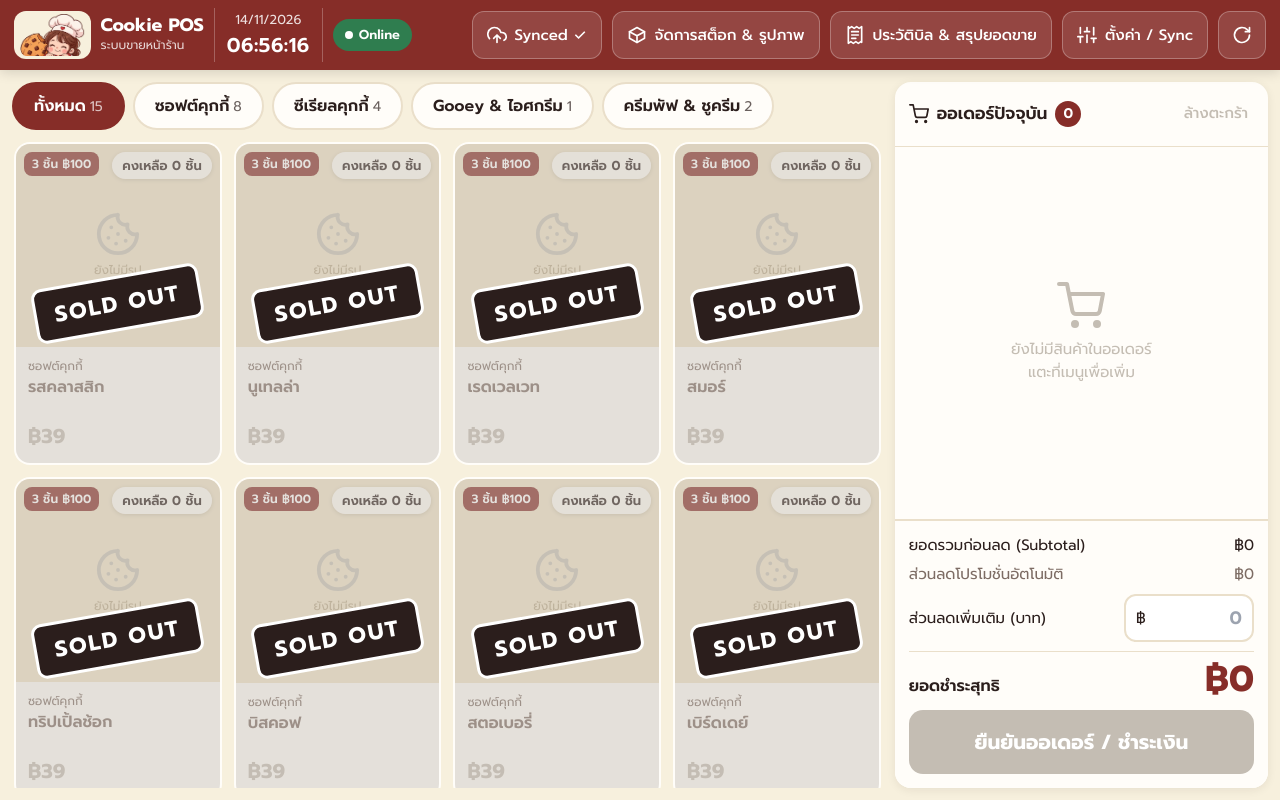
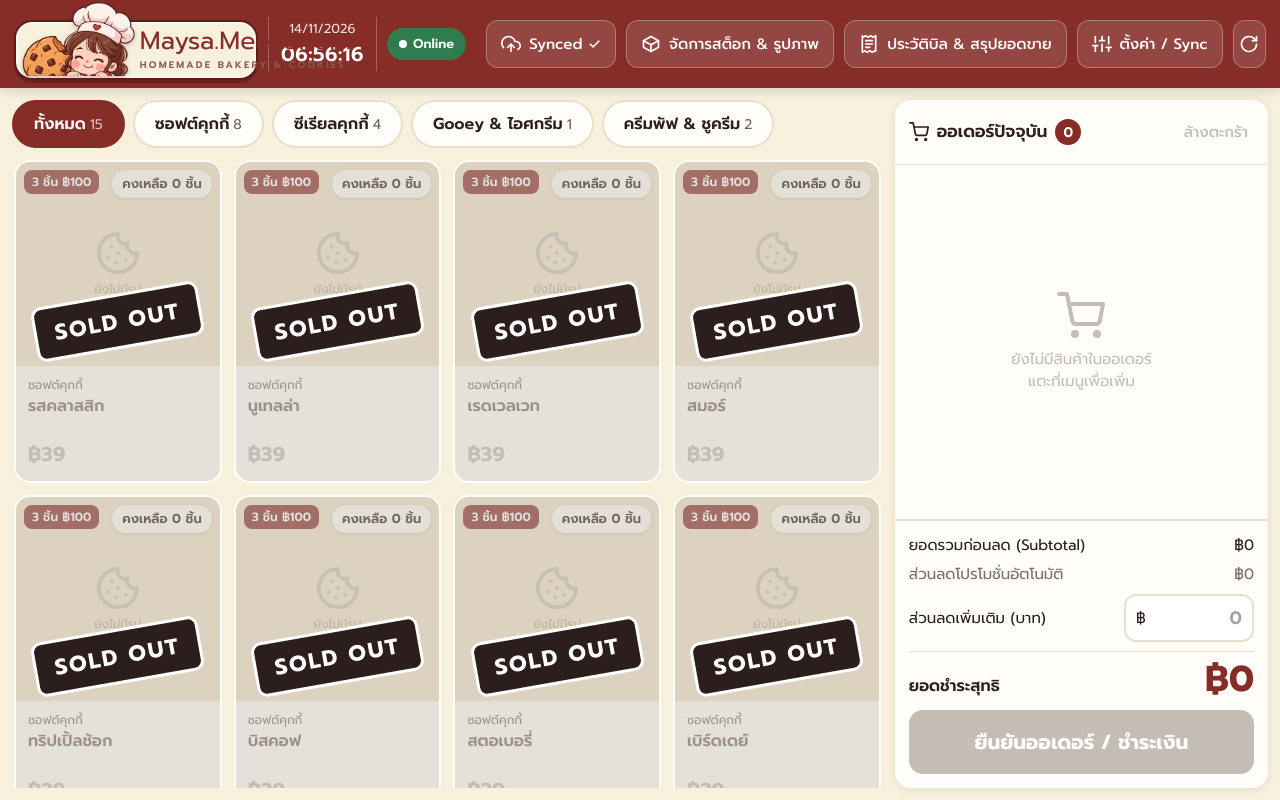
Before and after one commit to Jakkrit-62/cookie-pos, a plain HTML site: page index.html in a window 1280 px wide. Drawn offline with nearby package versions, Linux system fonts and the light colour scheme; a web font is replaced by a local one.

Commit message:
Redesign header branding: mascot peeking over cream name card
Co-Authored-By: Claude Sonnet 5.5 <noreply@anthropic.com>

```diff
--- a/app.js
+++ b/app.js
@@ -217,7 +217,7 @@ function lsSet(key, value) {
 const defaultStock = () => Object.fromEntries(Object.keys(STOCK_ITEMS).map((k) => [k, 0]));
 const defaultSettings = () => ({
   gasUrl: '',
-  shopName: 'Cookie POS',
+  shopName: 'Maysa.Meekanom',
   deviceName: 'iPad-1',
   lastSyncAt: '',
   lastSyncError: '',
@@ -239,6 +239,7 @@ const state = {
   category: 'all',
   syncing: false,
 };
+if (state.settings.shopName === 'Cookie POS') state.settings.shopName = 'Maysa.Meekanom';
 if (!Array.isArray(state.orders)) state.orders = [];
 if (!Array.isArray(state.queue)) state.queue = [];
 if (!Array.isArray(state.cart.lines)) state.cart.lines = [];
@@ -526,8 +527,8 @@ function renderClock() {
 }
 
 function renderHeader() {
-  $('#shopName').textContent = state.settings.shopName || 'Cookie POS';
-  document.title = state.settings.shopName || 'Cookie POS';
+  $('#shopName').textContent = state.settings.shopName || 'Maysa.Meekanom';
+  document.title = state.settings.shopName || 'Maysa.Meekanom';
   const online = navigator.onLine;
   const badge = $('#netBadge');
   badge.textContent = online ? 'Online' : 'Offline';
@@ -1951,7 +1952,7 @@ function bindEvents() {
     } else if (act === 'test-url') testConnection();
     else if (act === 'sync-all') syncNow();
     else if (act === 'save-shop') {
-      state.settings.shopName = $('#shopNameInput').value.trim() || 'Cookie POS';
+      state.settings.shopName = $('#shopNameInput').value.trim() || 'Maysa.Meekanom';
       state.settings.deviceName = $('#deviceInput').value.trim() || 'iPad-1';
       save.settings();
       renderHeader();
--- a/index.html
+++ b/index.html
@@ -3,7 +3,7 @@
 <head>
   <meta charset="UTF-8" />
   <meta name="viewport" content="width=device-width, initial-scale=1, maximum-scale=1, user-scalable=no, viewport-fit=cover" />
-  <title>Cookie POS</title>
+  <title>Maysa.Meekanom</title>
   <meta name="description" content="ระบบขายหน้าร้าน (POS) สำหรับ iPad ทำงานแบบออฟไลน์ได้ 100%" />
   <meta name="theme-color" content="#862d28" />
 
@@ -11,7 +11,7 @@
   <meta name="mobile-web-app-capable" content="yes" />
   <meta name="apple-mobile-web-app-capable" content="yes" />
   <meta name="apple-mobile-web-app-status-bar-style" content="black-translucent" />
-  <meta name="apple-mobile-web-app-title" content="Cookie POS" />
+  <meta name="apple-mobile-web-app-title" content="Maysa.Meekanom" />
   <meta name="format-detection" content="telephone=no" />
   <link rel="apple-touch-icon" href="./icons/apple-touch-icon.png" />
   <link rel="icon" type="image/png" href="./icons/icon-192.png" />
@@ -20,7 +20,7 @@
   <!-- Thai-friendly font -->
   <link rel="preconnect" href="https://fonts.googleapis.com" />
   <link rel="preconnect" href="https://fonts.gstatic.com" crossorigin />
-  <link rel="stylesheet" href="https://fonts.googleapis.com/css2?family=Prompt:wght@300;400;500;600;700&display=swap" />
+  <link rel="stylesheet" href="https://fonts.googleapis.com/css2?family=Chonburi&family=Prompt:wght@300;400;500;600;700&display=swap" />
 
   <!-- Tailwind (utility helpers). Preflight disabled: styles.css is the source of truth so the UI looks identical offline. -->
   <script>
@@ -39,10 +39,12 @@
     <!-- ================= TOP BAR ================= -->
     <header class="topbar">
       <div class="brand">
-        <img class="brand-logo" src="./icons/logo-mascot.png" alt="โลโก้ร้าน" />
-        <div class="brand-text">
-          <div class="brand-name" id="shopName">Cookie POS</div>
-          <div class="brand-sub">ระบบขายหน้าร้าน</div>
+        <div class="brand-card">
+          <img class="brand-logo" src="./icons/logo-mascot.png" alt="โลโก้ร้าน" />
+          <div class="brand-text">
+            <div class="brand-name" id="shopName">Maysa.Meekanom</div>
+            <div class="brand-sub">HOMEMADE BAKERY &amp; COOKIES</div>
+          </div>
         </div>
       </div>
 
--- a/styles.css
+++ b/styles.css
@@ -74,12 +74,27 @@ h2, h3, h4 { font-weight: 600; }
   z-index: 5;
 }
 .brand { display: flex; align-items: center; gap: 10px; min-width: 0; }
+.brand-card {
+  position: relative; display: flex; align-items: center; gap: 4px;
+  height: 60px; padding: 0 18px 0 6px; margin-top: 12px;
+  background: var(--cream); border-radius: 18px;
+  border: 2px solid #5c1d19;
+  box-shadow: 0 3px 0 rgba(0, 0, 0, 0.22), inset 0 0 0 2px rgba(255, 255, 255, 0.55);
+}
 .brand-logo {
-  height: 48px; width: auto; flex: 0 0 auto; padding: 3px 6px; border-radius: 12px;
-  background: var(--cream); object-fit: contain;
+  height: 74px; width: auto; flex: 0 0 auto;
+  margin-top: -22px;          /* mascot peeks up above the card, like the logo */
+  filter: drop-shadow(0 2px 2px rgba(60, 20, 15, 0.25));
 }
-.brand-name { font-size: 18px; font-weight: 700; line-height: 1.1; white-space: nowrap; max-width: 200px; overflow: hidden; text-overflow: ellipsis; }
-.brand-sub { font-size: 12px; opacity: 0.8; white-space: nowrap; }
+.brand-text { display: flex; flex-direction: column; justify-content: center; }
+.brand-name {
+  font-family: 'Chonburi', 'Prompt', serif; font-size: 25px; line-height: 1.1; white-space: nowrap;
+  color: var(--burgundy); letter-spacing: 0.2px;
+}
+.brand-sub {
+  margin-top: 3px; font-size: 9.5px; font-weight: 600; letter-spacing: 2.2px; white-space: nowrap;
+  color: #8a5a4f;
+}
 .clock {
   display: flex; flex-direction: column; align-items: center;
   padding: 2px 12px; border-left: 1px solid rgba(255,255,255,.25); border-right: 1px solid rgba(255,255,255,.25);
@@ -529,8 +544,8 @@ table.tbl { width: 100%; min-width: 960px; border-collapse: collapse; font-size:
   .stat-grid { grid-template-columns: repeat(3, minmax(0, 1fr)); }
 }
 @media (max-width: 1060px) {
-  .brand-sub { display: none; }
-  .brand-name { max-width: 130px; font-size: 16px; }
+  .brand-name { font-size: 21px; }
+  .brand-sub { letter-spacing: 1.2px; font-size: 8.5px; }
   .hbtn { padding: 0 10px; font-size: 14px; }
   .clock-time { font-size: 18px; }
   .card-name { font-size: 15px; }
@@ -541,6 +556,7 @@ table.tbl { width: 100%; min-width: 960px; border-collapse: collapse; font-size:
   .menu-grid { grid-template-columns: repeat(3, minmax(0, 1fr)); }
   .cereal-layout, .gooey-layout, .pay-layout { grid-template-columns: 1fr; }
   .brand-text { display: none; }
+  .brand-card { padding-right: 6px; }
   .stock-row { grid-template-columns: 64px minmax(0, 1fr); }
   .stock-row .stock-input-wrap, .stock-row .quick-add { grid-column: 2; }
 }
--- a/sw.js
+++ b/sw.js
@@ -6,7 +6,7 @@
    localStorage / IndexedDB are never touched by this file.
    ========================================================================== */
 
-const SW_VERSION = '1.0.1';
+const SW_VERSION = '1.0.2';
 const CACHE_PREFIX = 'ipad-pos-';
 const CACHE_NAME = `${CACHE_PREFIX}${SW_VERSION}`;
 const NETWORK_TIMEOUT_MS = 4000;
@@ -24,7 +24,7 @@ const APP_SHELL = [
 ];
 
 const EXTERNAL_ASSETS = [
-  'https://fonts.googleapis.com/css2?family=Prompt:wght@300;400;500;600;700&display=swap',
+  'https://fonts.googleapis.com/css2?family=Chonburi&family=Prompt:wght@300;400;500;600;700&display=swap',
   'https://cdn.tailwindcss.com',
 ];
 
```
Also changed, not shown: manifest.json.
